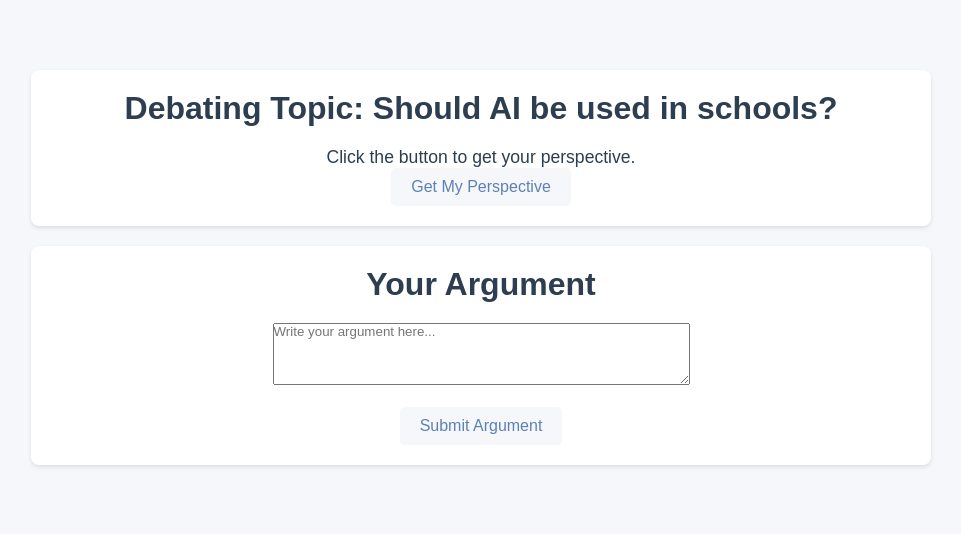
After one commit to tharnyelilvannan/Insight, a Flask app: template app/templates/debate1.html in a window 1280 px wide. The commit adds this page. Shown: the top 534 px of the page, without its empty margins (159-1120 px from the left). Run offline with Flask 3, Linux system fonts and the light colour scheme; the template is opened without the code that fills it, so the values that code supplies are empty.

Commit message:
Added debate topics (close #2)

```diff
--- a/app/static/script.js
+++ b/app/static/script.js
@@ -1,7 +1,9 @@
 // Sample data for topics and perspectives
 const topics = [
-    { id: 1, title: "Should AI replace teachers?", perspectives: ["Pro", "Con", "Neutral"] },
-    { id: 2, title: "Is climate change the most urgent issue?", perspectives: ["Pro", "Con", "Neutral"] }
+    { id: 1, title: "Should AI be used in schools?", perspectives: ["Pro", "Con", "Neutral"] },
+    { id: 2, title: "Is climate change the most urgent issue?", perspectives: ["Pro", "Con", "Neutral"] },
+    { id: 3, title: "Should the voting age be lowered?", perspectives: ["Pro", "Con", "Neutral"] }
+
 ];
 
 // Function to randomly assign a perspective (Pro, Con, Neutral)
--- a/app/static/style.css
+++ b/app/static/style.css
@@ -55,8 +55,8 @@ ul li:hover {
 
 /* Button styles */
 button {
-    background-color: #007bff;
-    color: #fff;
+    background-color: #F5F7FA;
+    color: #5C81B6;
     border: none;
     border-radius: 5px;
     padding: 10px 20px;
@@ -66,7 +66,7 @@ button {
 }
 
 button:hover {
-    background-color: #0056b3;
+    background-color: #2C3E50;
 }
 
 /* Card for individual debate topics */
--- /dev/null
+++ b/app/templates/debate1.html
@@ -0,0 +1,27 @@
+<!DOCTYPE html>
+<html lang="en">
+<head>
+    <meta charset="UTF-8">
+    <meta name="viewport" content="width=device-width, initial-scale=1.0">
+    <title>Debate Topic 1</title>
+    <link rel="stylesheet" href="{{ url_for('static', filename='style.css') }}">
+</head>
+<body>
+    <div class="container">
+        <div class="topic-card">
+            <h2>Debating Topic: Should AI be used in schools?</h2>
+            <p id="perspective-display">Click the button to get your perspective.</p>
+            <button class="debate-btn" data-topic-id="1">Get My Perspective</button>
+        </div>
+
+        <div class="topic-card">
+            <h2>Your Argument</h2>
+            <textarea id="argument-input" rows="4" cols="50" placeholder="Write your argument here..."></textarea><br><br>
+            <button id="submit-argument">Submit Argument</button>
+        </div>
+
+    </div>
+
+    <script src="{{ url_for('static', filename='script.js') }}"></script>
+</body>
+</html>
--- a/app/templates/debate.html
+++ b/app/templates/debate2.html
@@ -3,13 +3,13 @@
 <head>
     <meta charset="UTF-8">
     <meta name="viewport" content="width=device-width, initial-scale=1.0">
-    <title>Debate Topic</title>
+    <title>Debate Topic 2</title>
     <link rel="stylesheet" href="{{ url_for('static', filename='style.css') }}">
 </head>
 <body>
     <div class="container">
         <div class="topic-card">
-            <h2>Debating Topic: Should AI replace teachers?</h2>
+            <h2>Debating Topic: Is climate change the most urgent issue?</h2>
             <p id="perspective-display">Click the button to get your perspective.</p>
             <button class="debate-btn" data-topic-id="1">Get My Perspective</button>
         </div>
--- a/app/templates/index.html
+++ b/app/templates/index.html
@@ -10,11 +10,9 @@
     <h1>Welcome to Insight!</h1>
     <p>Choose a topic to start debating from multiple perspectives.</p>
     <ul>
-        <li><a href="/debate/1">Should AI replace teachers?</a></li>
+        <li><a href="/debate/1">Should AI be used in schools?</a></li>
         <li><a href="/debate/2">Is climate change the most urgent issue?</a></li>
         <li><a href="/debate/3">Should the voting age be lowered?</a></li>
-        <li><a href="/debate/4">Should schools have uniforms?</a></li>
-        <li><a href="/debate/5">Should AI be allowed in schools?</a></li>
 
     </ul>
     <script src="{{ url_for('static', filename='script.js') }}"></script>
```
Also changed, not shown: app/routes.py (+8 -3 lines), app/templates/debate3.html (added, +27 -0 lines), app/templates/error.html (added, +18 -0 lines).
